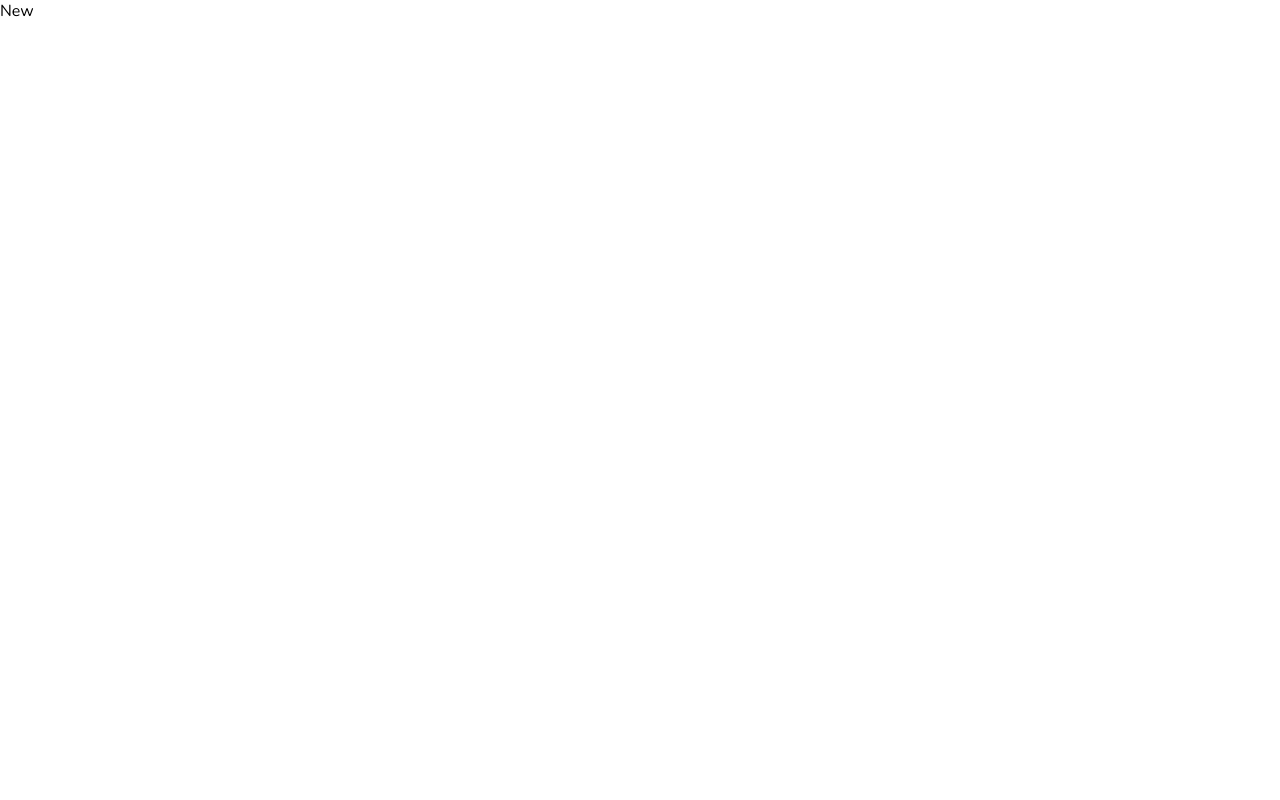
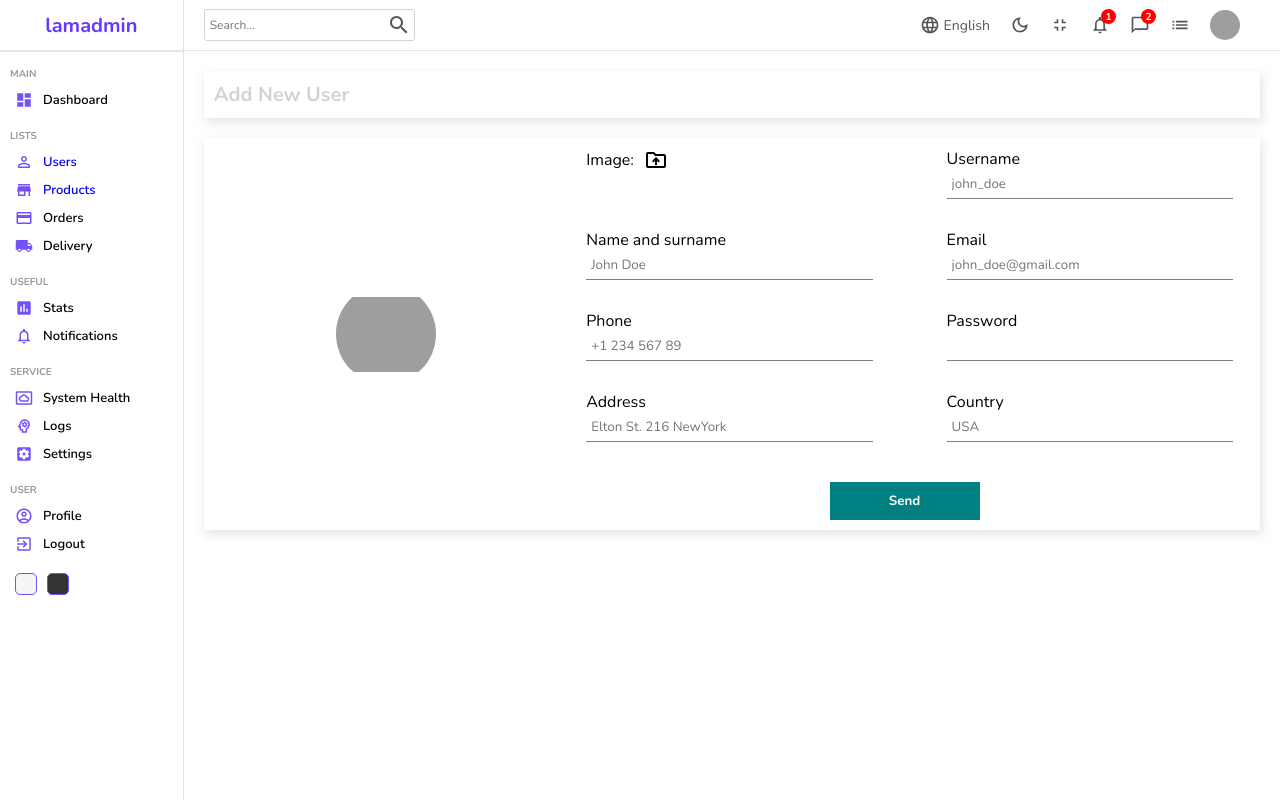
Before and after one commit to FabKaiz/booking-mern-clone, a React (Create React App) app in the folder admin/: page /users/new in a window 1280 px wide. Built offline with nearby package versions, Linux system fonts and the light colour scheme; grey boxes are pictures that could not be loaded.

Commit message:
New page html scss

```diff
--- a/admin/src/App.js
+++ b/admin/src/App.js
@@ -4,6 +4,7 @@
 import List from './pages/list/List'
 import Single from './pages/single/Single'
 import New from './pages/new/New'
+import { userInputs, productInputs } from './formSource'
 
 function App() {
   return (
@@ -15,12 +16,18 @@
           <Route path="users">
             <Route index element={<List />} />
             <Route path=":userId" element={<Single />} />
-            <Route path="new" element={<New />} />
+            <Route
+              path="new"
+              element={<New inputs={userInputs} title="Add New User" />}
+            />
           </Route>
           <Route path="products">
             <Route index element={<List />} />
             <Route path=":productId" element={<Single />} />
-            <Route path="new" element={<New />} />
+            <Route
+              path="new"
+              element={<New inputs={productInputs} title="Add New User" />}
+            />
           </Route>
         </Route>
       </Routes>
--- /dev/null
+++ b/admin/src/formSource.js
@@ -0,0 +1,76 @@
+export const userInputs = [
+  {
+    id: 1,
+    label: 'Username',
+    type: 'text',
+    placeholder: 'john_doe',
+  },
+  {
+    id: 2,
+    label: 'Name and surname',
+    type: 'text',
+    placeholder: 'John Doe',
+  },
+  {
+    id: 3,
+    label: 'Email',
+    type: 'mail',
+    placeholder: 'john_doe@gmail.com',
+  },
+  {
+    id: 4,
+    label: 'Phone',
+    type: 'text',
+    placeholder: '+1 234 567 89',
+  },
+  {
+    id: 5,
+    label: 'Password',
+    type: 'password',
+  },
+  {
+    id: 6,
+    label: 'Address',
+    type: 'text',
+    placeholder: 'Elton St. 216 NewYork',
+  },
+  {
+    id: 7,
+    label: 'Country',
+    type: 'text',
+    placeholder: 'USA',
+  },
+]
+
+export const productInputs = [
+  {
+    id: 1,
+    label: 'Title',
+    type: 'text',
+    placeholder: 'Apple Macbook Pro',
+  },
+  {
+    id: 2,
+    label: 'Description',
+    type: 'text',
+    placeholder: 'Description',
+  },
+  {
+    id: 3,
+    label: 'Category',
+    type: 'text',
+    placeholder: 'Computers',
+  },
+  {
+    id: 4,
+    label: 'Price',
+    type: 'text',
+    placeholder: '100',
+  },
+  {
+    id: 5,
+    label: 'Stock',
+    type: 'text',
+    placeholder: 'in stock',
+  },
+]
--- a/admin/src/pages/new/New.jsx
+++ b/admin/src/pages/new/New.jsx
@@ -1,8 +1,57 @@
 import './new.scss'
+import Sidebar from '../../components/sidebar/Sidebar'
+import Navbar from '../../components/navbar/Navbar'
+import DriveFolderUploadOutlinedIcon from '@mui/icons-material/DriveFolderUploadOutlined'
+import { useState } from 'react'
 
-const New = () => {
+const New = ({ inputs, title }) => {
+  const [file, setFile] = useState('')
+
   return (
-    <div>New</div>
+    <div className="new">
+      <Sidebar />
+      <div className="newContainer">
+        <Navbar />
+        <div className="top">
+          <h1>{title}</h1>
+        </div>
+        <div className="bottom">
+          <div className="left">
+            <img
+              src={
+                file
+                  ? URL.createObjectURL(file)
+                  : 'https://icon-library.com/images/no-image-icon/no-image-icon-0.jpg'
+              }
+              alt=""
+            />
+          </div>
+          <div className="right">
+            <form>
+              <div className="formInput">
+                <label htmlFor="file">
+                  Image: <DriveFolderUploadOutlinedIcon className="icon" />
+                </label>
+                <input
+                  type="file"
+                  id="file"
+                  onChange={(e) => setFile(e.target.files[0])}
+                  style={{ display: 'none' }}
+                />
+              </div>
+
+              {inputs.map((input) => (
+                <div className="formInput" key={input.id}>
+                  <label>{input.label}</label>
+                  <input type={input.type} placeholder={input.placeholder} />
+                </div>
+              ))}
+              <button>Send</button>
+            </form>
+          </div>
+        </div>
+      </div>
+    </div>
   )
 }
 
--- a/admin/src/pages/new/new.scss
+++ b/admin/src/pages/new/new.scss
@@ -0,0 +1,80 @@
+.new {
+  width: 100%;
+  display: flex;
+
+  .newContainer {
+    flex: 6;
+
+    .top,
+    .bottom {
+      -webkit-box-shadow: 2px 4px 10px 1px rgba(0, 0, 0, 0.47);
+      box-shadow: 2px 4px 10px 1px rgba(201, 201, 201, 0.47);
+      padding: 10px;
+      margin: 20px;
+      display: flex;
+
+      h1 {
+        color: lightgray;
+        font-size: 20px;
+      }
+
+      .left {
+        flex: 1;
+        text-align: center;
+        display: flex;
+        justify-content: center;
+        align-items: center;
+
+        img {
+          width: 100px;
+          height: 100px;
+          border-radius: 50%;
+          object-fit: contain;
+        }
+      }
+
+      .right {
+        flex: 2;
+
+        form {
+          display: flex;
+          flex-wrap: wrap;
+          gap: 30px;
+          justify-content: space-around;
+
+          .formInput {
+            width: 40%;
+
+            label {
+              display: flex;
+              align-items: center;
+              gap: 10px;
+
+              .icon {
+                cursor: pointer;
+              }
+            }
+
+            input {
+              width: 100%;
+              padding: 5px;
+              border: none;
+              border-bottom: 1px solid gray;
+            }
+          }
+
+          button {
+            width: 150px;
+            padding: 10px;
+            border: none;
+            background-color: teal;
+            color: white;
+            font-weight: bold;
+            cursor: pointer;
+            margin-top: 10px;
+          }
+        }
+      }
+    }
+  }
+}
```
